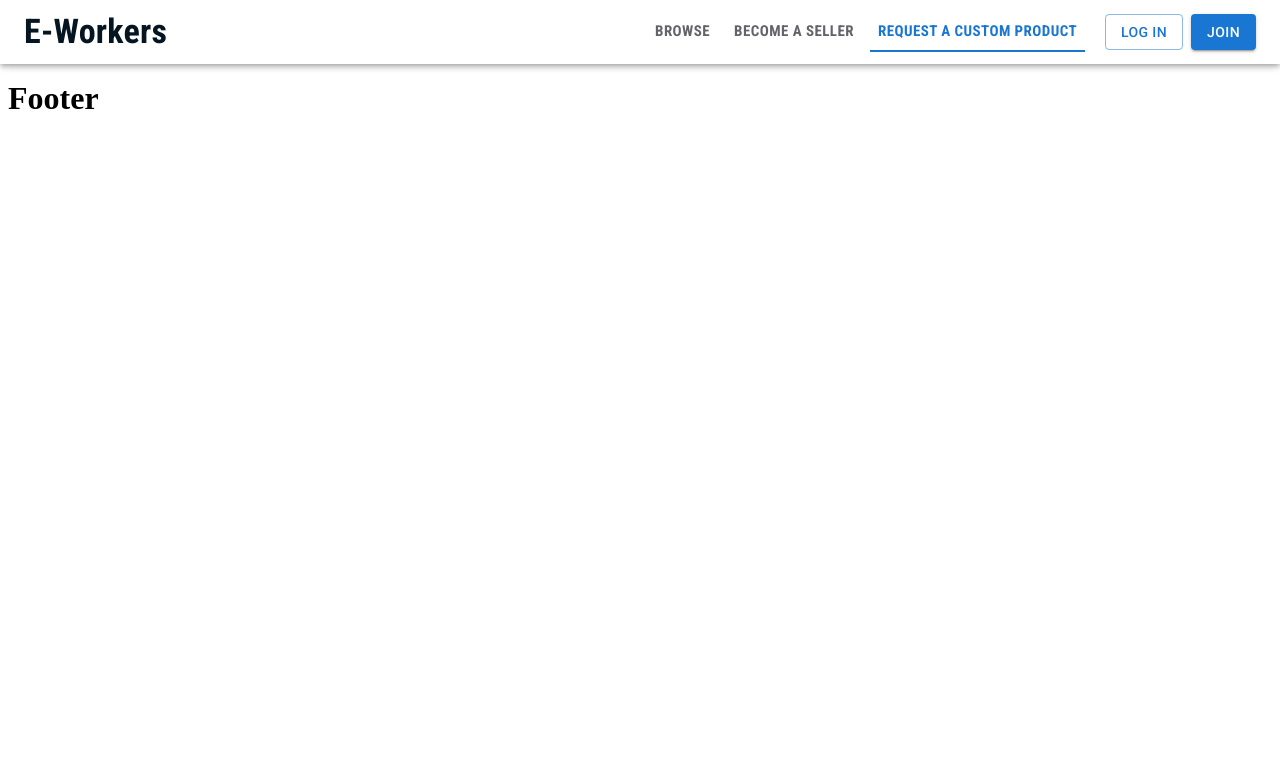
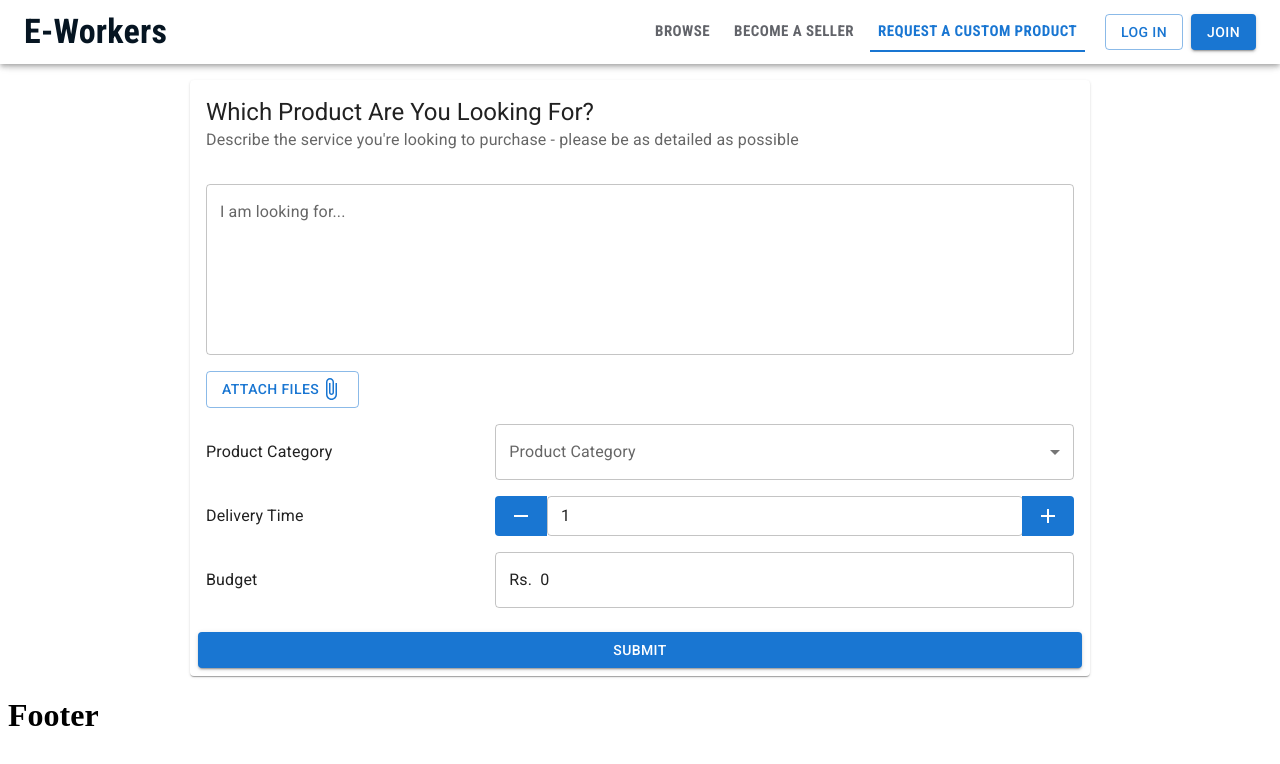
Before and after one commit to bilal42011/Ecommerce-Platform-For-Customized-Products, a React (Create React App) app: page /requestcustomproduct in a window 1280 px wide. Shown: the top 764 px of the page. Built offline with nearby package versions, Linux system fonts and the light colour scheme.

Commit message:
request custom product form completed

```diff
--- a/src/Pages/RequestCustomProduct.js
+++ b/src/Pages/RequestCustomProduct.js
@@ -1,3 +1,122 @@
+import {
+  Button,
+  Card,
+  CardActions,
+  CardContent,
+  CardHeader,
+  Stack,
+  TextField,
+  Typography,
+} from "@mui/material";
+import AttachFileIcon from "@mui/icons-material/AttachFile";
+import { useState } from "react";
+import CategoryChooser from "../components/CategoryChooser";
+import QuantityInput from "../components/QuantityInput/QuantityInput";
+
 export default function RequestCustomProduct() {
-  return <></>;
+  const [formData, setFormData] = useState({
+    description: "",
+    files: [],
+    category: "",
+    deliveryTime: 1,
+    budget: 0,
+  });
+
+  const onSubmit = (e) => {
+    e.preventDefault();
+    console.log(formData);
+  };
+
+  return (
+    <Card
+      sx={{ maxWidth: "md", margin: "auto" }}
+      component="form"
+      onSubmit={onSubmit}
+    >
+      <CardHeader
+        title="Which Product Are You Looking For?"
+        subheader="Describe the service you're looking to purchase - please be as detailed as possible"
+      />
+      <CardContent>
+        <Stack spacing={2}>
+          <TextField
+            multiline
+            label="I am looking for..."
+            fullWidth
+            rows={6}
+            value={formData.description}
+            onChange={(e) =>
+              setFormData({ ...formData, description: e.target.value })
+            }
+          />
+          <Stack
+            direction={"row"}
+            component="label"
+            alignItems="center"
+            htmlFor="attachments-button"
+            sx={{ position: "relative" }}
+          >
+            <Button variant="outlined" sx={{ maxWidth: "sm" }}>
+              Attach Files
+              <AttachFileIcon />
+            </Button>
+            {formData.files.map((e, i) => (
+              <Typography key={i} variant="caption" ml={1}>
+                {e.name},
+              </Typography>
+            ))}
+            <input
+              accept="*"
+              id="attachments-button"
+              multiple
+              type="file"
+              style={{
+                position: "absolute",
+                top: 0,
+                left: 0,
+                width: "100%",
+                height: "100%",
+                opacity: 0,
+              }}
+              onChange={(e) =>
+                setFormData({ ...formData, files: [...e.target.files] })
+              }
+            />
+          </Stack>
+          <CategoryChooser
+            value={formData.category}
+            onChange={(e) =>
+              setFormData({ ...formData, category: e.target.value })
+            }
+          />
+          <QuantityInput
+            label="Delivery Time"
+            value={formData.deliveryTime}
+            onChange={(e) => setFormData({ ...formData, deliveryTime: e })}
+          />
+          <Stack direction="row" alignItems="center">
+            <Typography flex={1}>Budget</Typography>
+            <TextField
+              sx={{ flex: 2 }}
+              type={"number"}
+              inputMode="numeric"
+              value={formData.budget}
+              onChange={(e) =>
+                setFormData({ ...formData, budget: e.target.value * 1 })
+              }
+              InputProps={{
+                startAdornment: <Typography sx={{ mr: 1 }}>Rs. </Typography>,
+              }}
+            ></TextField>
+          </Stack>
+        </Stack>
+      </CardContent>
+
+      <CardActions>
+        <Button type="submit" variant="contained" fullWidth>
+          Submit
+        </Button>
+      </CardActions>
+    </Card>
+  );
 }
--- /dev/null
+++ b/src/components/CategoryChooser.js
@@ -0,0 +1,33 @@
+import {
+  FormControl,
+  InputLabel,
+  MenuItem,
+  Select,
+  Stack,
+  Typography,
+} from "@mui/material";
+
+export default function CategoryChooser({ value, onChange }) {
+  return (
+    <Stack direction="row" alignItems={"center"}>
+      <Typography minWidth={"20ch"} flex={1}>
+        Product Category
+      </Typography>
+      <FormControl sx={{ flex: 2 }} fullWidth>
+        <InputLabel id="city-chooser-label">Product Category</InputLabel>
+        <Select
+          labelId="city-chooser-label"
+          id="city-chooser"
+          value={value}
+          label="Choose Category"
+          onChange={onChange}
+          fullWidth
+        >
+          <MenuItem value={"Wood Works"}>Wood Works</MenuItem>
+          <MenuItem value={"Iron Works"}>Iron Works</MenuItem>
+          <MenuItem value={"Grocerry"}>Grocerry</MenuItem>
+        </Select>
+      </FormControl>
+    </Stack>
+  );
+}
--- a/src/components/QuantityInput/QuantityInput.js
+++ b/src/components/QuantityInput/QuantityInput.js
@@ -9,13 +9,14 @@ import AddIcon from "@mui/icons-material/Add";
 import RemoveIcon from "@mui/icons-material/Remove";
 import { useState } from "react";
 
-export default function QuantityInput({ label = "Quantity" }) {
-  const [quantity, setQuantity] = useState(1);
+export default function QuantityInput({ label = "Quantity", value, onChange }) {
+  const [quantity, setQuantity] = useState(value);
 
   const increment = () => {
     setQuantity((old) => {
       return old * 1 + 1;
     });
+    onChange(quantity);
   };
 
   const decrement = () => {
@@ -23,6 +24,7 @@ export default function QuantityInput({ label = "Quantity" }) {
       if (old <= 1) return old;
       return old - 1;
     });
+    onChange(quantity);
   };
 
   const change = (value) => {
@@ -30,12 +32,13 @@ export default function QuantityInput({ label = "Quantity" }) {
       if (value < 1) return old;
       return value;
     });
+    onChange(quantity);
   };
 
   return (
     <FormControl sx={{ flexDirection: "row", alignItems: "center" }}>
-      <FormLabel sx={{ mr: 2 }}>{label}</FormLabel>
-      <ButtonGroup>
+      <FormLabel sx={{ flex: 1, color: "inherit" }}>{label}</FormLabel>
+      <ButtonGroup sx={{ flex: 2 }}>
         <Button variant="contained" disableElevation onClick={decrement}>
           <RemoveIcon />
         </Button>
```
